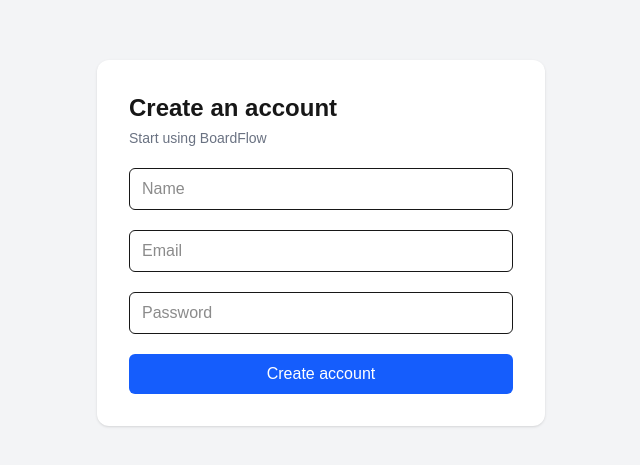
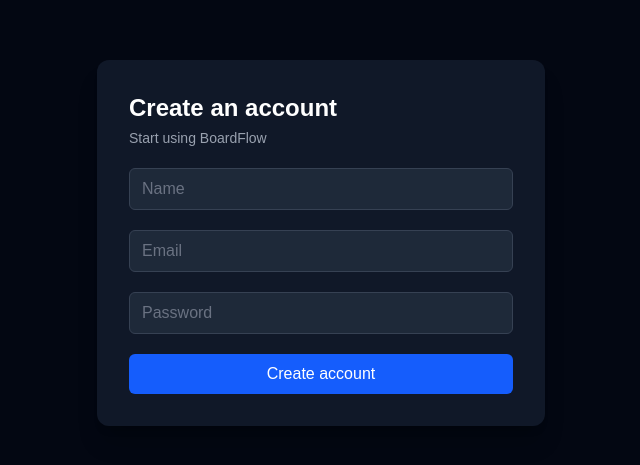
Before and after one commit to Moatez-km/Boardflow, a Next.js app in the folder apps/web/: page /register in a window 1280 px wide. Shown: the part 157-622 px from the top of the page, without its empty margins (319-959 px from the left). Built offline with nearby package versions, Linux system fonts and the light colour scheme; no server answers.

Commit message:
change register page to dark mode

```diff
--- a/apps/web/app/(auth)/register/page.tsx
+++ b/apps/web/app/(auth)/register/page.tsx
@@ -40,20 +40,22 @@
     }
 
     return (
-        <main className="flex min-h-screen items-center justify-center bg-gray-100 px-4">
+        <main className="flex min-h-screen items-center justify-center bg-gray-950 px-4">
             <form
                 onSubmit={handleSubmit}
-                className="w-full max-w-md space-y-5 rounded-xl bg-white p-8 shadow"
+                className="w-full max-w-md space-y-5 rounded-xl bg-gray-900 p-8 shadow-xl shadow-black/20"
             >
                 <div>
-                    <h1 className="text-2xl font-bold">Create an account</h1>
-                    <p className="mt-1 text-sm text-gray-500">
+                    <h1 className="text-2xl font-bold text-white">
+                        Create an account
+                    </h1>
+                    <p className="mt-1 text-sm text-gray-400">
                         Start using BoardFlow
                     </p>
                 </div>
 
                 {error && (
-                    <div className="rounded-md bg-red-50 p-3 text-sm text-red-700">
+                    <div className="rounded-md border border-red-900 bg-red-950/50 p-3 text-sm text-red-400">
                         {error}
                     </div>
                 )}
@@ -64,7 +66,7 @@
                     placeholder="Name"
                     value={name}
                     onChange={(event) => setName(event.target.value)}
-                    className="w-full rounded-md border px-3 py-2"
+                    className="w-full rounded-md border border-gray-700 bg-gray-800 px-3 py-2 text-white placeholder-gray-500 outline-none transition focus:border-blue-500 focus:ring-2 focus:ring-blue-500/30"
                 />
 
                 <input
@@ -73,7 +75,7 @@
                     placeholder="Email"
                     value={email}
                     onChange={(event) => setEmail(event.target.value)}
-                    className="w-full rounded-md border px-3 py-2"
+                    className="w-full rounded-md border border-gray-700 bg-gray-800 px-3 py-2 text-white placeholder-gray-500 outline-none transition focus:border-blue-500 focus:ring-2 focus:ring-blue-500/30"
                 />
 
                 <input
@@ -83,13 +85,13 @@
                     placeholder="Password"
                     value={password}
                     onChange={(event) => setPassword(event.target.value)}
-                    className="w-full rounded-md border px-3 py-2"
+                    className="w-full rounded-md border border-gray-700 bg-gray-800 px-3 py-2 text-white placeholder-gray-500 outline-none transition focus:border-blue-500 focus:ring-2 focus:ring-blue-500/30"
                 />
 
                 <button
                     type="submit"
                     disabled={isLoading}
-                    className="w-full rounded-md bg-blue-600 px-4 py-2 font-medium text-white disabled:opacity-50"
+                    className="w-full rounded-md bg-blue-600 px-4 py-2 font-medium text-white transition hover:bg-blue-700 disabled:cursor-not-allowed disabled:opacity-50"
                 >
                     {isLoading ? 'Creating account...' : 'Create account'}
                 </button>
```
